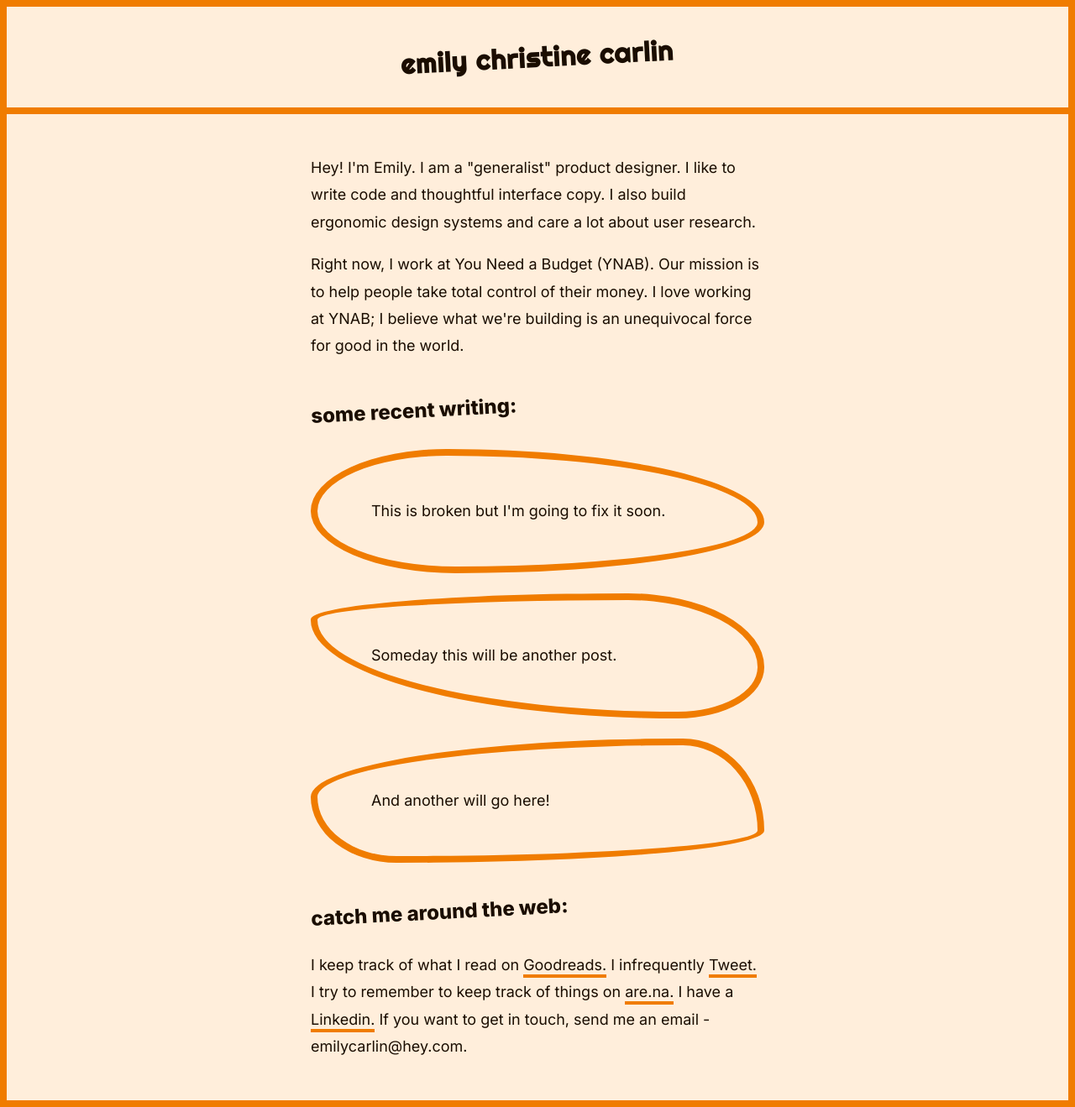
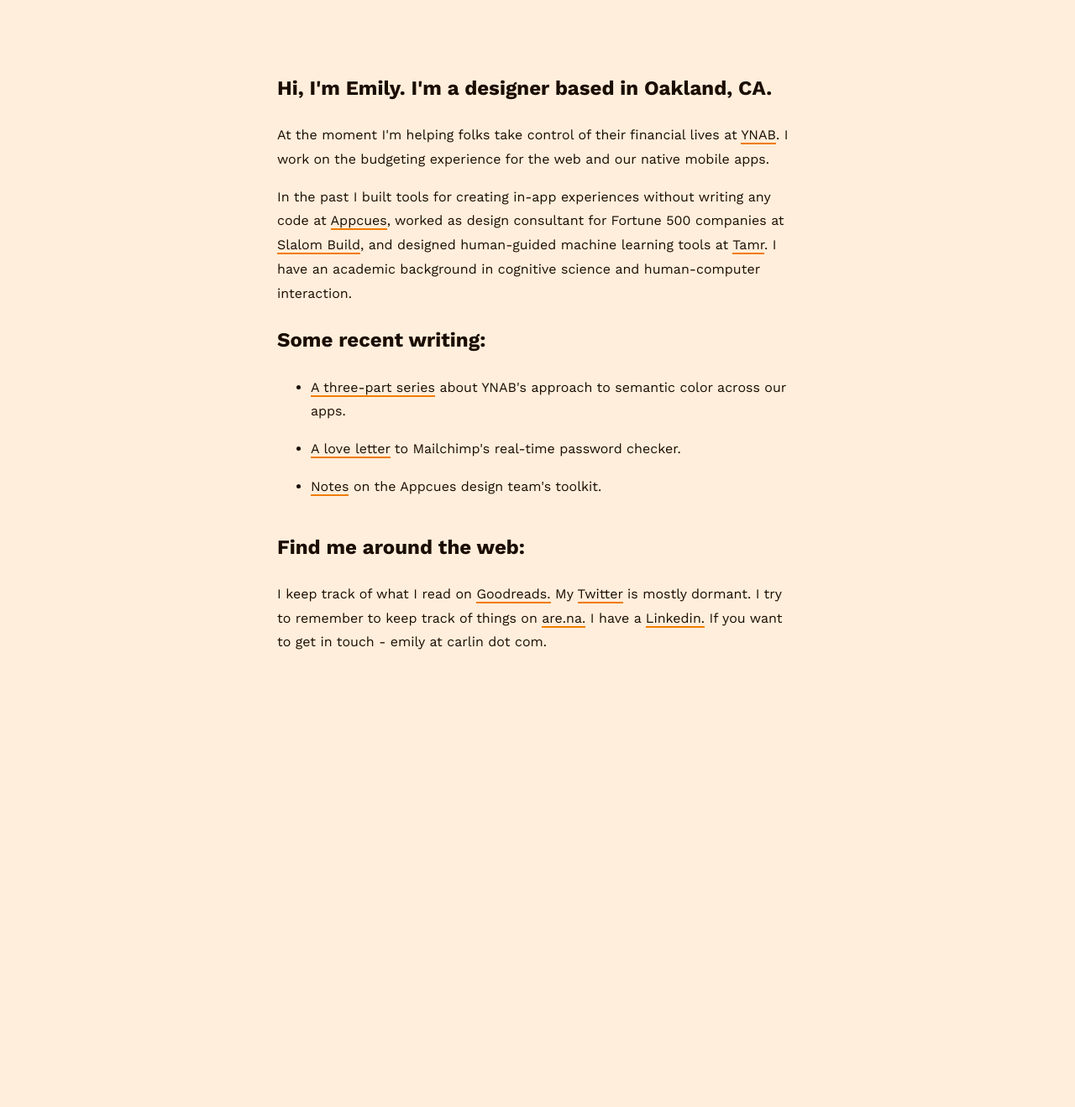
Before and after one commit to EmilyCarlin/emily-space, a Jekyll site: the page built from index.html, in a window 1280 px wide. Shown: the whole page at 84% size. Built offline with Jekyll 4.4.1, drawn with Linux system fonts in a browser that asks for light colours; after the commit the page ends 900 px from its top, so only the background shows below that.

Commit message:
simple new page

```diff
--- a/_config.yml
+++ b/_config.yml
@@ -18,10 +18,10 @@
 # You can create any custom variable you would like, and they will be accessible
 # in the templates via {{ site.myvariable }}.
 
-title: Emily Christine Carlin
+title: emily carlin
 email: emily@carlin.com
 description: >- # this means to ignore newlines until "baseurl:"
-  Emily's Blog.
+  Thinking out loud.
 baseurl: "" # the subpath of your site, e.g. /blog
 url: "" # the base hostname & protocol for your site, e.g. http://example.com
 
--- a/_includes/header.html
+++ b/_includes/header.html
@@ -6,29 +6,8 @@
     <meta name="viewport" content="width=device-width, initial-scale=1.0">
     <meta charset="utf-8">
     <meta name="color-scheme" content="light dark">
-    <link rel="preconnect" href="https://fonts.gstatic.com">
-    <link href="https://fonts.googleapis.com/css2?family=Inter:wght@400;800&family=Righteous&display=swap" rel="stylesheet">
+    <link rel="preconnect" href="https://fonts.googleapis.com">
+    <link rel="preconnect" href="https://fonts.gstatic.com" crossorigin>
+    <link href="https://fonts.googleapis.com/css2?family=Work+Sans:wght@400;700&display=swap" rel="stylesheet">
 </head>
-<header>
-    <div class="header-column-one">
-        {% if page.title == "Hi! I'm Emily." %}
-        {% elsif page.title == "blog" %}
-        <nav>
-            <a href="/">← Take me home</a>
-        </nav>
-        {% elsif page.type == "post" %}
-        <nav>
-            <a href="/blog.html">← All posts</a>
-        </nav>
-        {% endif %}
-    </div>
-    <div class="header-column-two">
-        {% if page.type == "post" %}
-        {% elsif page.type != "post" %}
-        <h1> {{ page.title }} </h1>
-        {% endif %}
-    </div>
-
-</header>
-
 </html>
--- a/assets/css/app.scss
+++ b/assets/css/app.scss
@@ -17,215 +17,36 @@
 }
 
 body {
-  min-height: 100%;
-  font-family: 'Inter', sans-serif;
-  line-height: 1.75;
-  background-color: var(--accent);
+  background-color: var(--background);
   color: var(--text);
-}
-
-footer {
-  grid-row-start: 3;
-  grid-row-end: 4;
-}
-
-h1 {
-  font-size: 32px;
-  font-family: 'Righteous', sans-serif;
-  transform: rotate(-3deg);
-  letter-spacing: 1px;
-}
-
-h2 {
-  margin: 32px 0;
-  font-size: 24px;
-  font-weight: 800;
-  transform: rotate(-3deg)
+  font-family: 'Work Sans', sans-serif;
+  line-height: 1.8;
 }
 
 a {
   text-decoration: none;
+  border-bottom: 2px solid var(--accent);
   color: var(--text);
-  border-bottom: 4px solid var(--accent);
-  padding-bottom: 1px;
-  transition: border-bottom 0.1s ease-in-out;
+  transition: all 0.1s;
 }
 
 a:hover {
-  border-bottom: 6px solid var(--accent);
-}
-
-// header styles
-
-header {
-  height: 120px;
-  display: grid;
-  grid-template-columns: 1fr 2fr 1fr;
-  border-bottom: 8px solid var(--accent);
-}
-
-header a {
-  font-size: 20px;
-}
-
-.header-column-one,
-.header-column-two {
-  display: flex;
-  align-items: center;
-  justify-content: center;
-}
-
-.header-column-two {
-  text-align: center;
-}
-
-// styles for index page
-
-main {
-  border: 8px solid var(--accent);
-  min-height: calc(100vh - 16px);
-  background-color: var(--background);
+  border-bottom: 4px solid var(--accent);
 }
 
 .content {
-  margin: 48px 0;
-  max-width: 540px;
+  max-width: 620px;
   margin-left: auto;
   margin-right: auto;
+  padding: 64px;
 }
 
-.content p {
-  font-size: 18px;
-  line-height: 1.8
+li {
+  padding-bottom: 16px;
 }
 
-.blob {
-  margin-bottom: 24px;
-  border: 8px solid var(--accent);
-  max-width: 420px;
-  padding: 32px 64px;
-  transform: rotate(0deg);
-  transition: transform .3s;
-}
-.blob:hover {
-  transform: rotate(-3deg);
-}
-
-.blob-one {
-  border-radius: 30% 70% 68% 32% / 50% 59% 41% 50%;
-}
-
-.blob-two {
-  border-radius: 70% 30% 19% 81% / 21% 59% 41% 79%;
-}
-
-.blob-three {
-  border-radius: 82% 18% 81% 19% / 47% 74% 26% 53%;
-}
-
-
-// blog list styles
-
-.blog-list {
-  max-width: 540px;
-  margin: 20px auto;
-  display: flex;
-  flex-direction: column;
-  padding: 20px;
-}
-
-.blog-list a {
-  border-bottom: none;
-}
-
-.date {
-  color: rgba(60, 60, 67, 0.6);
-}
-
-.card {
-  min-height: 10%;
-  background-color: #F8F1E6;
-  box-shadow: 0 4px 8px 0 rgba(0, 0, 0, 0.12), 0 2px 4px 0 rgba(0, 0, 0, 0.08);
-  margin-bottom: 20px;
-  cursor: pointer;
-  transform: rotate(0deg);
-  transition: all ease-in-out 0.2s;
-  padding: 16px;
-  border: 4px solid var(--accent);
-  &:hover {
-    box-shadow: 0 15px 30px 0 rgba(0, 0, 0, 0.11),
-      0 5px 15px 0 rgba(0, 0, 0, 0.08);
-    transform: rotate(-2deg);
+@media (max-width:400px) {
+  .content {
+    padding: 24px;
   }
 }
-
-.card h2 {
-  font-size: 24px;
-  font-weight: 600;
-}
-
-// blog post styles
-
-.title {
-  font-size: 32px;
-}
-
-.post-container {
-  max-width: 640px;
-  margin: 0px auto;
-  padding: 16px;
-}
-
-.post-container p {
-  line-height: 1.7;
-  font-size: 16px;
-}
-
-.post-content {
-  margin-top: 32px;
-}
-
-
-// media queries
-
-@media screen and (max-width: 800px) {
-
-  // header
-
-  header {
-    grid-template-columns: none;
-    height: auto;
-  }
-
-  header h1 {
-    font-size: 24px
-  }
-
-  header a {
-    font-size: 16px;
-  }
-
-  .header-column-one nav {
-    margin: 16px 0px;
-  }
-
-  // index
-
-  .content {
-    padding: 16px;
-    margin: 16px auto;
-  }
-
-  .content h2 {
-    font-size: 24px;
-  }
-  .content p {
-    font-size: 18px;
-  }
-
-  // post
-
-  .title {
-    font-size: 24px;
-  }
-}
--- a/index.html
+++ b/index.html
@@ -1,23 +1,19 @@
 ---
 layout: default
-title: emily christine carlin
-
+title: emily carlin
 ---
 
 <div class="content">
-    <p> Hey! I'm Emily. I am a "generalist" product designer. I like to write code and thoughtful interface copy. I also build ergonomic design systems and care a lot about user research. </p>
-    <p> Right now, I work at You Need a Budget (YNAB). Our mission is to help people take total control of their money. I love working at YNAB; I believe what we're building is an unequivocal force for good in the world.</p>
-    <h2> some recent writing: </h2>
-    <div class="blob blob-one">
-        <p> This is broken but I'm going to fix it soon.</p>
-    </div>
-    <div class="blob blob-two">
-        <p> Someday this will be another post.</p>
-    </div>
-    <div class="blob blob-three">
-        <p> And another will go here!</p>
-    </div>
-    <h2> catch me around the web: </h2>
-        <p> I keep track of what I read on <a href="https://www.goodreads.com/user/show/9541994-emily-carlin">Goodreads.</a> I infrequently <a href="https://twitter.com/eccarlin?lang=en">Tweet.</a> I try to remember to keep track of things on <a href="https://www.are.na/emily-carlin">are.na.</a> I have a <a href=https://www.linkedin.com/in/emilychristinecarlin/">Linkedin.</a> If you want to get in touch, send me an email - emilycarlin@hey.com.<p/>
+    <h2>Hi, I'm Emily. I'm a designer based in Oakland, CA.</h2>
+    <p>At the moment I'm helping folks take control of their financial lives at <a href="ynab.com">YNAB</a>. I work on the budgeting experience for the web and our native mobile apps.</p>
+    <p> In the past I built tools for creating in-app experiences without writing any code at <a href="www.appcues.com">Appcues</a>, worked as design consultant for Fortune 500 companies at <a href="https://www.slalombuild.com">Slalom Build</a>, and designed human-guided machine learning tools at <a href="https://www.tamr.com">Tamr</a>. I have an academic background in cognitive science and human-computer interaction.</p>
+    <h2>Some recent writing:</h2>
+    <ul>
+        <li><a href="https://dev.to/ynab/a-semantic-color-system-the-theory-hk7">A three-part series</a> about YNAB's approach to semantic color across our apps.</li>
+        <li><a href="https://www.reallygoodux.io/blog/mailchimps-real-time-password-checker">A love letter</a> to Mailchimp's real-time password checker.</li>
+        <li><a href="https://www.appcues.com/blog/ux-design-tools-we-use">Notes</a> on the Appcues design team's toolkit.</li>
+    </ul>
+    <h2>Find me around the web:</h2>
 
+        <p> I keep track of what I read on <a href="https://www.goodreads.com/user/show/9541994-emily-carlin">Goodreads.</a> My <a href="https://twitter.com/eccarlin?lang=en">Twitter</a> is mostly dormant. I try to remember to keep track of things on <a href="https://www.are.na/emily-carlin">are.na.</a> I have a <a href=https://www.linkedin.com/in/emilychristinecarlin/">Linkedin.</a> If you want to get in touch - emily at carlin dot com.<p/>
 </div>
```
Also changed, not shown: 1 other file.
